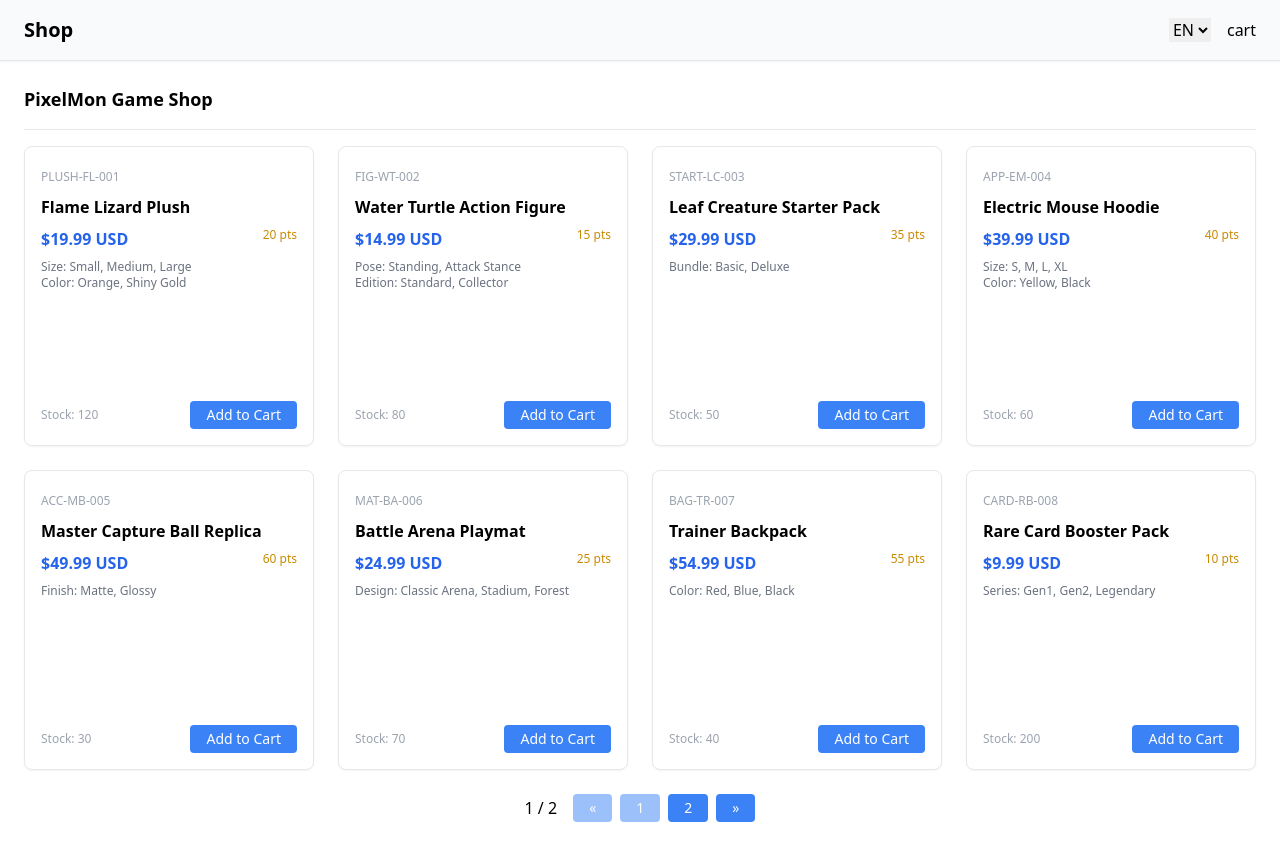
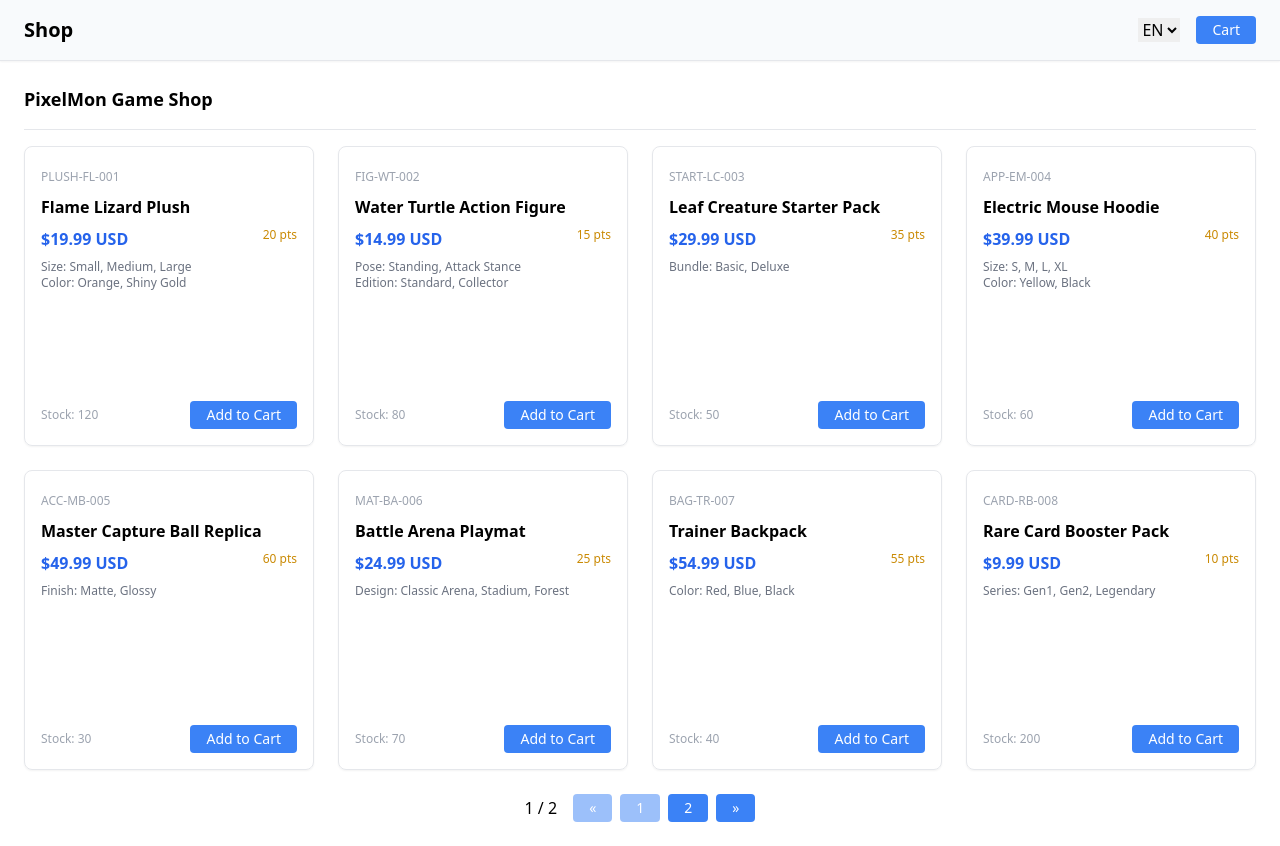
Before and after one commit to html5-ninja/test, a React (Vite) app: page / in a window 1280 px wide. Built offline with nearby package versions, Linux system fonts and the light colour scheme.

Commit message:
implenet add to cart , test the logic, use the appStore for add and list product

```diff
--- a/src/component/Cart/index.tsx
+++ b/src/component/Cart/index.tsx
@@ -1,15 +1,33 @@
-
+import { useTranslation } from "react-i18next";
+import { useAppStore } from "../../store/useAppStore";
 
 const Cart = () => {
+  const { t } = useTranslation();
+  const { cart } = useAppStore();
 
+  const total = cart.reduce((sum, i) => sum + i.price * i.quantity, 0);
 
   return (
     <div className="relative group">
-      <button className="btn" aria-label={"cart"}>
-        cart
-2
+      <button className="btn" aria-label={t("cart.label")}>
+        {t("cart.label")}
+        {cart.length > 0 && (
+          <span className="ml-1 font-bold">( {cart.length} )</span>
+        )}
         <div className="popover">
-product goes here
+          {cart.length === 0 ? (
+            <p className="text-sm text-gray-400">{t("cart.empty")}</p>
+          ) : (
+            <>
+              <pre className="text-black">{JSON.stringify(cart, null, 2)}</pre>
+
+              <hr />
+              <div className="flex justify-between font-bold text-sm">
+                <span>{t("cart.total")}</span>
+                <span>${total.toFixed(2)}</span>
+              </div>
+            </>
+          )}
         </div>
       </button>
     </div>
--- a/src/component/Header/index.tsx
+++ b/src/component/Header/index.tsx
@@ -1,5 +1,6 @@
 import { useTranslation } from "react-i18next";
 import { useAppStore } from "../../store/useAppStore";
+import Cart from "../Cart";
 
 const LANGUAGES = [
   { value: "en", label: "EN" },
@@ -25,7 +26,7 @@ const Header = () => {
             </option>
           ))}
         </select>
-        <div>cart</div>
+        <Cart />
       </div>
     </header>
   );
--- a/src/component/ProductCard/index.tsx
+++ b/src/component/ProductCard/index.tsx
@@ -1,4 +1,5 @@
 import { useState } from "react";
+import toast from "react-hot-toast";
 import { useTranslation } from "react-i18next";
 
 export interface Variation {
@@ -29,7 +30,12 @@ const ProductCard = ({ currency, product, onAddToCart }: ProductCardProps) => {
   const handleAdd = () => {
     if (quantity === 0) return;
     setQuantity((q) => q - 1);
-    onAddToCart?.(product);
+    try {
+      onAddToCart?.(product);
+      toast.success(t("productCard.addedToCart", { title: product.title }));
+    } catch (error) {
+      toast.error(error instanceof Error ? error.message : String(error));
+    }
   };
 
   return (
--- a/src/i18n/locales/en/translation.json
+++ b/src/i18n/locales/en/translation.json
@@ -6,6 +6,12 @@
     "failedToFetchProducts": "Failed to fetch products",
     "loading": "Loading",
     "noProductsAvailable": "No products available"
+  },
+  "cart": {
+    "label": "Cart",
+    "empty": "Your cart is empty",
+    "remove": "Remove item",
+    "total": "Total"
   },
   "pagination": {
     "previous": "Previous page",
@@ -18,6 +24,7 @@
     "sku": "SKU",
     "stock": "Stock",
     "points": "pts",
-    "addToCart": "Add to Cart"
+    "addToCart": "Add to Cart",
+    "addedToCart": "{{title}} added to cart"
   }
 }
--- a/src/i18n/locales/fr/translation.json
+++ b/src/i18n/locales/fr/translation.json
@@ -6,6 +6,12 @@
     "failedToFetchProducts": "Échec de la récupération des produits",
     "loading": "Chargement",
     "noProductsAvailable": "Aucun produit disponible"
+  },
+  "cart": {
+    "label": "Panier",
+    "empty": "Votre panier est vide",
+    "remove": "Supprimer l'article",
+    "total": "Total"
   },
   "pagination": {
     "previous": "Page précédente",
@@ -18,6 +24,7 @@
     "sku": "SKU",
     "stock": "Stock",
     "points": "pts",
-    "addToCart": "Ajouter au panier"
+    "addToCart": "Ajouter au panier",
+    "addedToCart": "{{title}} ajouté au panier"
   }
 }
--- a/src/index.css
+++ b/src/index.css
@@ -16,3 +16,7 @@
 .products {
   @apply grid grid-cols-1 sm:grid-cols-2 md:grid-cols-3 lg:grid-cols-4 gap-6;
 }
+
+.popover {
+  @apply fixed right-6 mt-2 w-72 bg-white border rounded-lg shadow-lg z-50 p-4 flex flex-col gap-2 invisible group-focus-within:visible max-h-[50%] overflow-auto text-black;
+}
--- a/src/page/Plp/index.tsx
+++ b/src/page/Plp/index.tsx
@@ -6,6 +6,7 @@ import { getStore } from "../../api/getStore";
 import { Store } from "../../model/store";
 import ProductCard from "../../component/ProductCard";
 import Pagination from "../../component/Pagination";
+import { useAppStore } from "../../store/useAppStore";
 
 const Plp = () => {
   const { t } = useTranslation();
@@ -13,7 +14,7 @@ const Plp = () => {
   const page = Number(searchParams.get("page") ?? 1);
   const [store, setStore] = useState<Store | null>(null);
   const [loading, setLoading] = useState(true);
-
+  const addToCart = useAppStore((state) => state.addToCart);
   useEffect(() => {
     setLoading(true);
     const fetchStore = async () => {
@@ -51,6 +52,7 @@ const Plp = () => {
               key={product.id}
               product={product}
               currency={store!.currency}
+              onAddToCart={() => addToCart(product)}
             />
           ))}
         </section>
--- a/src/store/useAppStore.ts
+++ b/src/store/useAppStore.ts
@@ -2,10 +2,18 @@ import { create } from "zustand";
 import { persist } from "zustand/middleware";
 import i18n from "../i18n";
 import { getPersistedLanguage } from "../i18n/getPersistedLanguage";
+import { Product } from "../model/store";
+
+interface CartItem extends Product {
+  quantity: number;
+}
 
 interface AppState {
   language: string;
   setLanguage: (lang: string) => void;
+  cart: CartItem[];
+  addToCart: (product: Product) => void;
+  removeFromCart: (id: string) => void;
 }
 
 export const useAppStore = create<AppState>()(
@@ -16,6 +24,20 @@ export const useAppStore = create<AppState>()(
         i18n.changeLanguage(lang);
         set({ language: lang });
       },
+      cart: [],
+      addToCart: (product) =>
+        set((state) => {
+          const existing = state.cart.find((i) => i.id === product.id);
+          return {
+            cart: existing
+              ? state.cart.map((i) =>
+                  i.id === product.id ? { ...i, quantity: i.quantity + 1 } : i,
+                )
+              : [...state.cart, { ...product, quantity: 1 }],
+          };
+        }),
+      removeFromCart: (id) =>
+        set((state) => ({ cart: state.cart.filter((i) => i.id !== id) })),
     }),
     { name: "app" },
   ),
```
